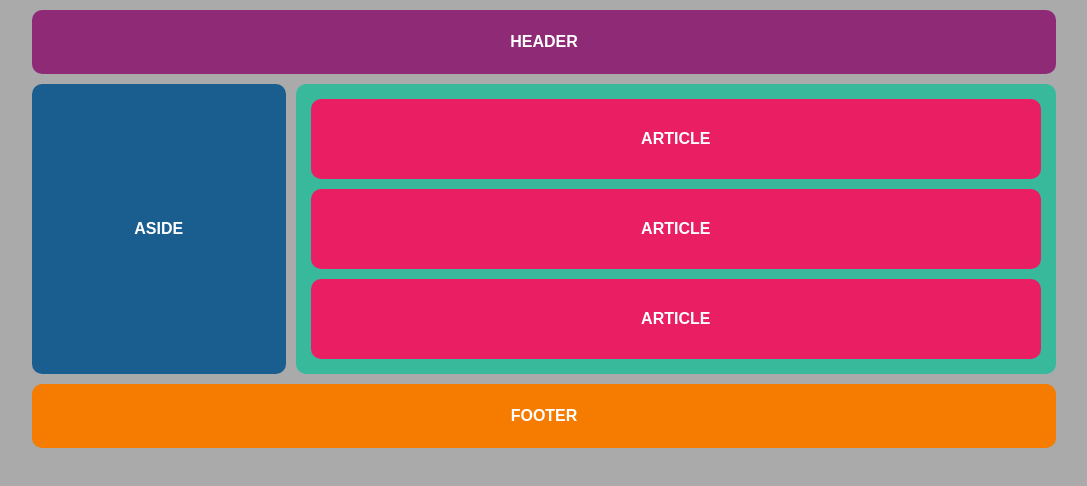
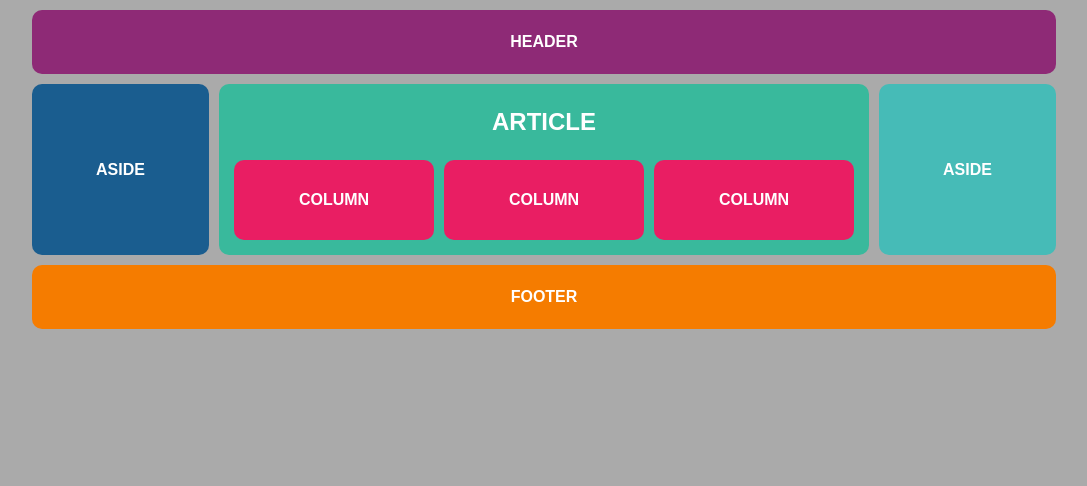
Before and after one commit to patient031/grid-wireframe-practice-part2, a plain HTML site: page index.html in a window 1280 px wide. Shown: the whole page, without its empty margins (96-1183 px from the left). Drawn offline with Linux system fonts and the light colour scheme.

Commit message:
initial changes

```diff
--- a/css/style.css
+++ b/css/style.css
@@ -1,4 +1,3 @@
-/* style.css */
     body {
       margin: 0;
       padding: 0;
@@ -13,8 +12,9 @@ body {
       display: grid;
       grid-template-areas:
         "header"
+        "aside-left"
         "main"
-    "aside"
+        "aside-right"
         "footer";
       gap: 10px;
     }
@@ -44,14 +44,34 @@ main {
       gap: 10px;
     }
 
+    .article-heading {
+      display: none;
+      color: white;
+      text-align: center;
+      margin: -10px 0 10px 0;
+      font-size: 1.5rem;
+    }
+
+    .articles-container {
+      display: grid;
+      gap: 10px;
+      grid-template-columns: 1fr;
+    }
+
     article {
       background-color: #e91e63;
       min-height: 80px;
     }
 
-aside {
+    .aside-left {
       background-color: #1a5d8f;
-  grid-area: aside;
+      grid-area: aside-left;
+      min-height: 100px;
+    }
+
+    .aside-right {
+      background-color: #46bbb7;
+      grid-area: aside-right;
       min-height: 100px;
     }
 
@@ -63,9 +83,26 @@ footer {
     @media (min-width: 768px) {
       .container {
         grid-template-areas:
-      "header header"
-      "aside main"
-      "footer footer";
-    grid-template-columns: 1fr 3fr;
+          "header header header"
+          "aside-left main aside-right"
+          "footer footer footer";
+        grid-template-columns: 1fr 3fr 1fr;
+      }
+
+      main {
+        padding: 30px 15px 15px;
+      }
+
+      .article-heading {
+        display: block;
+      }
+
+      .articles-container {
+        grid-template-columns: repeat(3, 1fr);
+        justify-items: center;
+      }
+
+      article {
+        width: 200px;
       }
     }
--- a/index.html
+++ b/index.html
@@ -6,16 +6,21 @@
   <title>Grid Wireframe Practice</title>
   <link rel="stylesheet" href="/css/reset.css">
   <link rel="stylesheet" href="/css/style.css">
+
 </head>
 <body>
   <div class="container">
     <header>HEADER</header>
+    <aside class="aside-left">ASIDE</aside>
     <main>
-      <article>ARTICLE</article>
-      <article>ARTICLE</article>
-      <article>ARTICLE</article>
+      <h2 class="article-heading">ARTICLE</h2>
+      <div class="articles-container">
+        <article>COLUMN</article>
+        <article>COLUMN</article>
+        <article>COLUMN</article>
+      </div>
     </main>
-    <aside>ASIDE</aside>
+    <aside class="aside-right">ASIDE</aside>
     <footer>FOOTER</footer>
   </div>
 </body>
```
Also changed, not shown: 67e960aef04b5c0a1aff19df.png (deleted), desktop-wireframe.png (added). Lines whose indentation alone changed are shown as unchanged.
